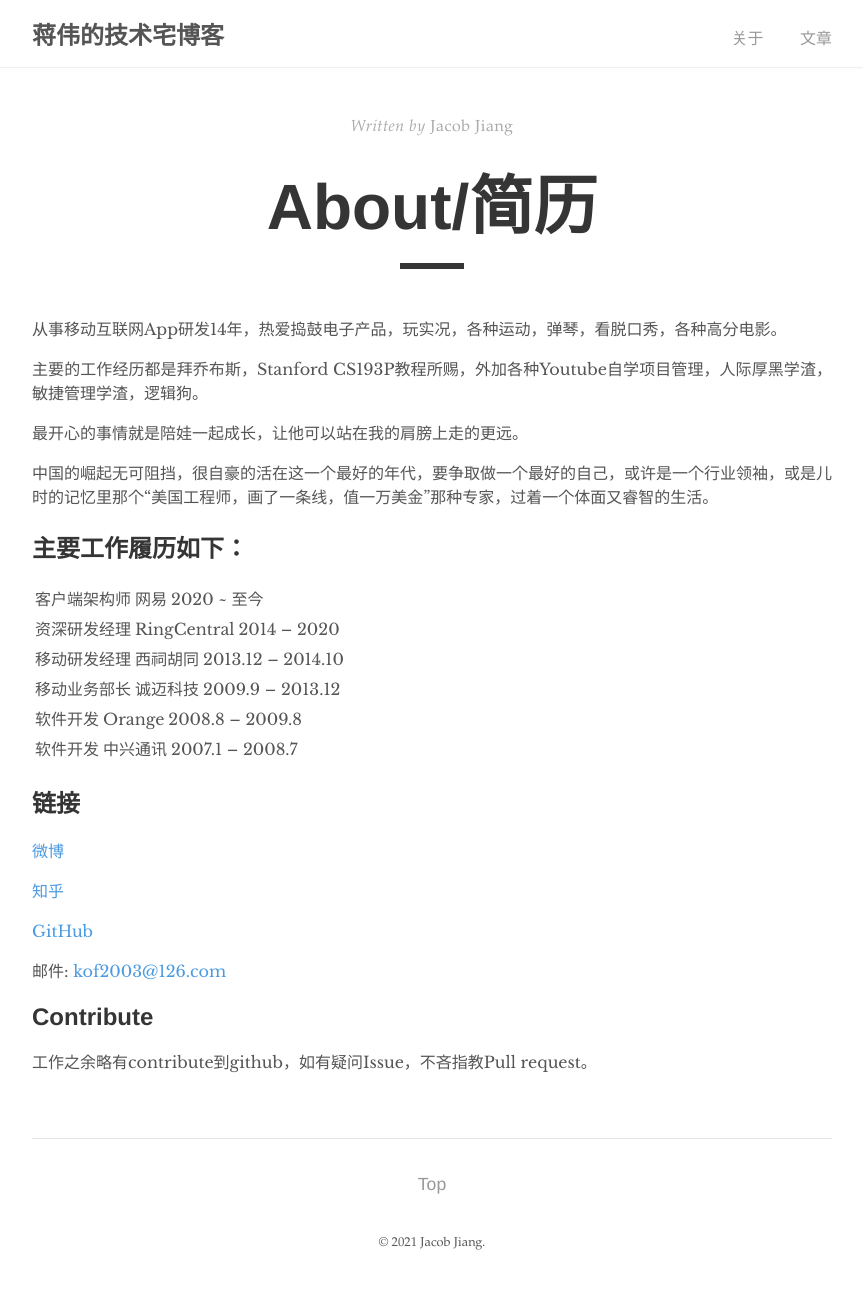
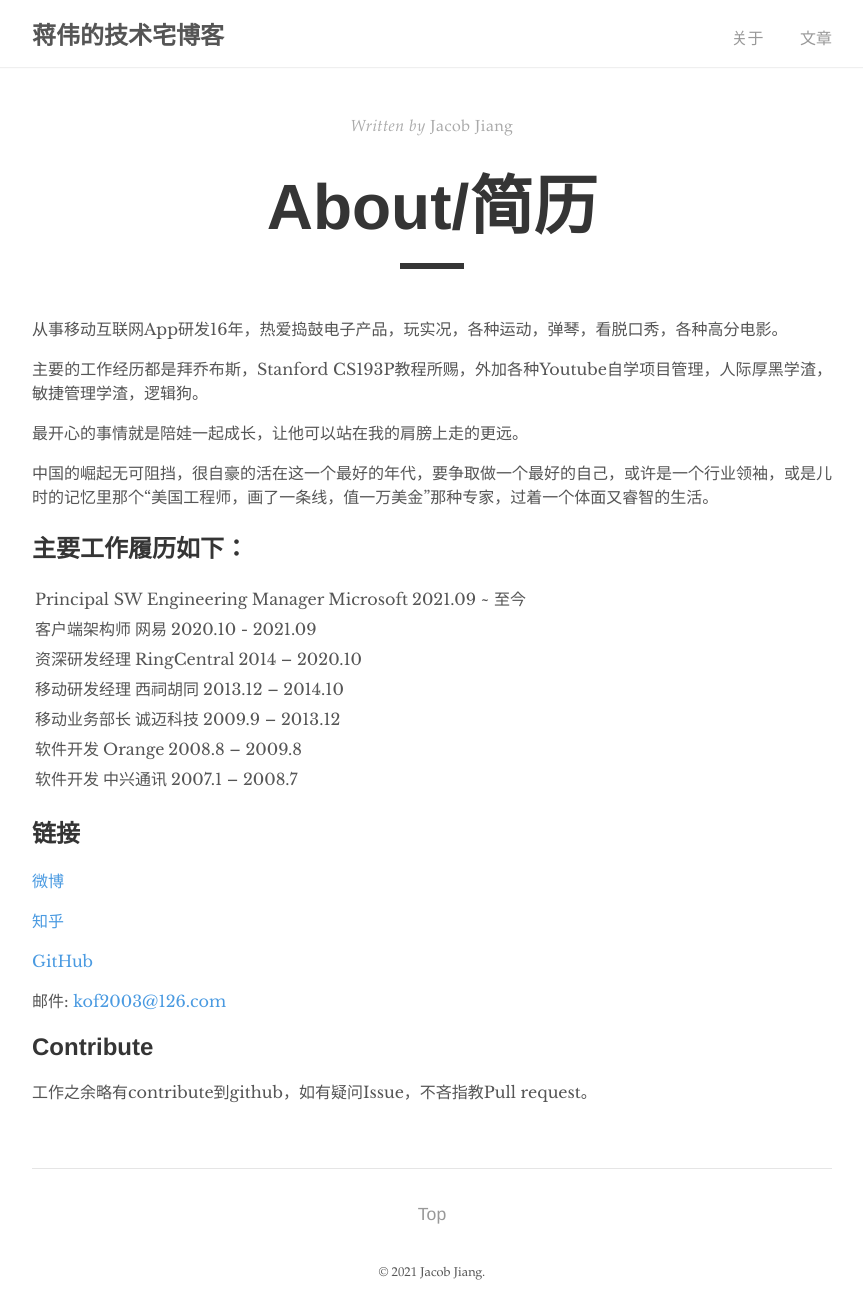
Before and after one commit to jacobjiangwei/jacobjiangwei.github.io, a Jekyll site: the page built from _pages/about.md, in a window 1280 px wide. Shown: the whole page, without its empty margins (208-1071 px from the left). Built offline with Jekyll 4.4.1, drawn with Linux system fonts in a browser that asks for light colours; before the commit the page ends 1286 px from its top, so only the background shows below that.

Commit message:
Update about.md

```diff
--- a/_pages/about.md
+++ b/_pages/about.md
@@ -5,7 +5,7 @@ author: "Jacob Jiang"
 permalink: /about/
 ---
 
-从事移动互联网App研发14年，热爱捣鼓电子产品，玩实况，各种运动，弹琴，看脱口秀，各种高分电影。
+从事移动互联网App研发16年，热爱捣鼓电子产品，玩实况，各种运动，弹琴，看脱口秀，各种高分电影。
 
 主要的工作经历都是拜乔布斯，Stanford CS193P教程所赐，外加各种Youtube自学项目管理，人际厚黑学渣，敏捷管理学渣，逻辑狗。
 
@@ -15,9 +15,11 @@ permalink: /about/
 
 ## 主要工作履历如下：
 
-客户端架构师 | 网易 | 2020 ~ 至今
+Principal SW Engineering Manager | Microsoft | 2021.09 ~ 至今
 
-资深研发经理 | RingCentral | 2014 – 2020
+客户端架构师 | 网易 | 2020.10 - 2021.09
+
+资深研发经理 | RingCentral | 2014 – 2020.10
 
 移动研发经理 | 西祠胡同 | 2013.12 – 2014.10
 
```
